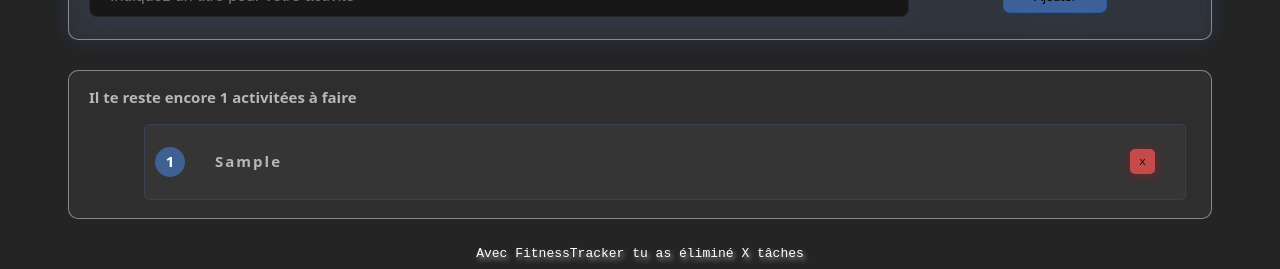
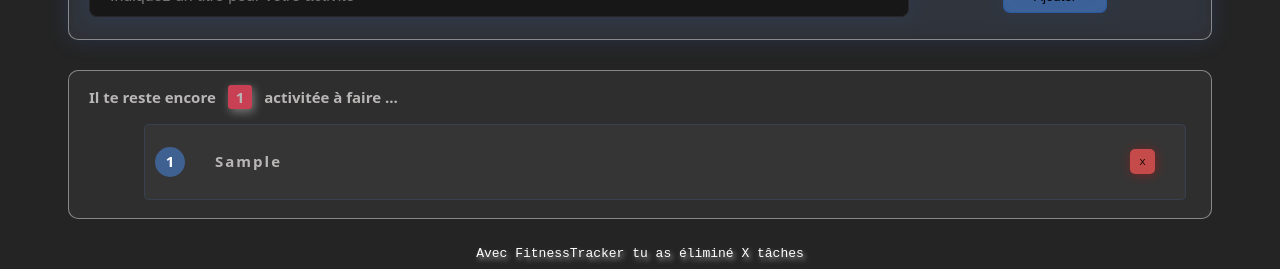
Before and after one commit to asmaeaouassar20/fitness-tracker-react, a React (Vite) app in the folder FitenessTracker/: page / in a window 1280 px wide. Both pictures are taken after typing "Sample" into the empty fields and a click on the button "Ajouter". Shown: the part 243-512 px from the top of the page. Built offline with nearby package versions, Linux system fonts and the light colour scheme.

Commit message:
changer l'affichage de la liste selon les états de l'ensemble des ses activitées

```diff
--- a/FitenessTracker/src/components/fitnessList/fitnessList.jsx
+++ b/FitenessTracker/src/components/fitnessList/fitnessList.jsx
@@ -13,9 +13,18 @@ export const FitnessList = (
         <FitnessItem key={task.id} task={task} editTask={editTask} deleteTask={deleteTask} />
     ));
 
-    return (
+   if(tasksList && tasksList.length>0){
+     return (
         <div className="box">
-            <h2> Il te reste encore {incompletedTasks} activitées à faire</h2>
+
+            <h2>
+                {incompletedTasks>0 && (
+                   <>Il te reste encore <span className="important">{incompletedTasks}</span> activitée à faire ...</>
+                )}
+                {incompletedTasks ===0 && (
+                    <>Génial ! tu as terminé tes exercices</>
+                )}
+            </h2>
 
             {tasksList && tasksList.length>0  &&  (
                 <ul>
@@ -25,4 +34,10 @@ export const FitnessList = (
 
         </div>
     )
+   }
+   return (
+        <div className="box">
+            <h2> vous n'avez pas encore d'activités à faire</h2>
+        </div>
+   )
 }
--- a/FitenessTracker/src/index.css
+++ b/FitenessTracker/src/index.css
@@ -27,3 +27,10 @@
 main{
   margin: 5px 60px;
 }
+.important{
+  background-color: rgba(247, 69, 95, 0.774);
+  padding: 2px 8px;
+  margin: 3px 8px;
+  box-shadow: 2px 3px 10px #ffffff5d;
+  border-radius: 3px;
+}
```
